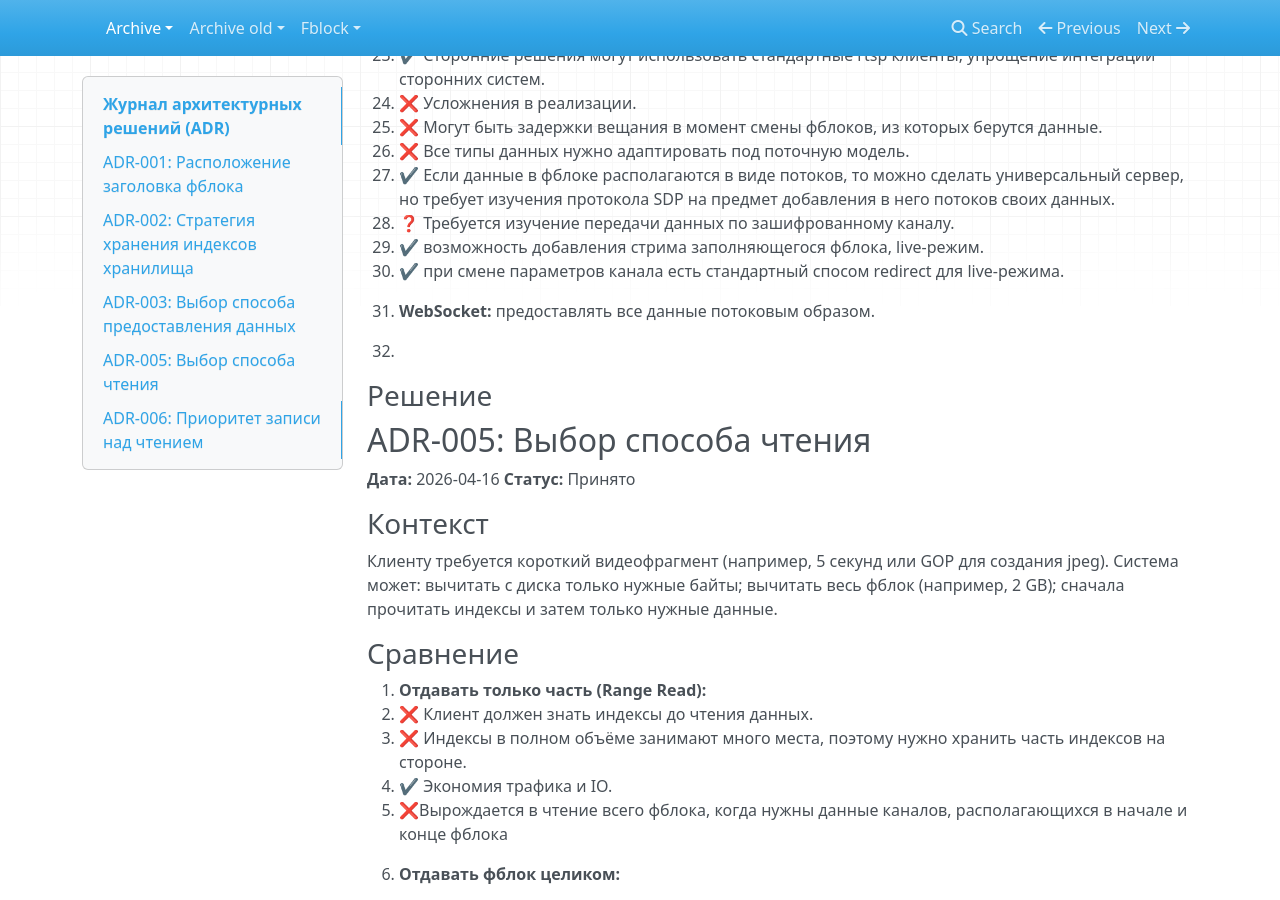
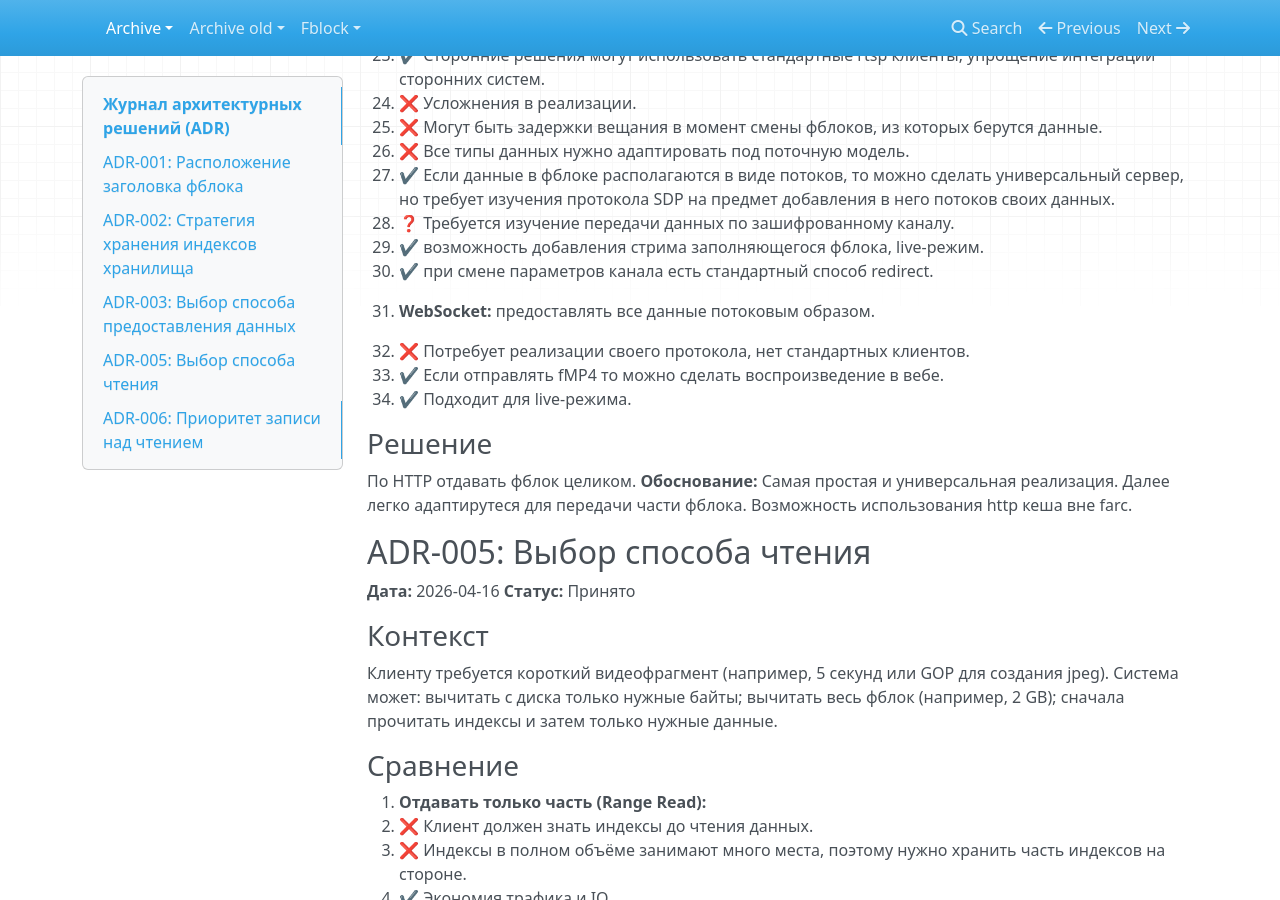
Before and after one commit to traycers/farc, an MkDocs documentation site: the page built from docs/docs/archive/01-architecture-decisions.md, in a window 1280 px wide and 900 px high, scrolled down 2755 px. Built offline with MkDocs 1.6.1, drawn with Linux system fonts in a browser that asks for light colours; nearby versions of some CDN libraries.

Commit message:
update api style

```diff
--- a/docs/docs/archive/01-architecture-decisions.md
+++ b/docs/docs/archive/01-architecture-decisions.md
@@ -100,13 +100,16 @@
    - ✔ Если данные в фблоке располагаются в виде потоков, то можно сделать универсальный сервер, но требует изучения протокола SDP на предмет добавления в него потоков своих данных.
    - ❓ Требуется изучение передачи данных по зашифрованному каналу.
    - ✔ возможность добавления стрима заполняющегося фблока, live-режим.
-   - ✔ при смене параметров канала есть стандартный спосом redirect для live-режима.
+   - ✔ при смене параметров канала есть стандартный способ redirect.
 
 1. **WebSocket:** предоставлять все данные потоковым образом.
-   -
+   - ❌ Потребует реализации своего протокола, нет стандартных клиентов.
+   - ✔ Если отправлять fMP4 то можно сделать воспроизведение в вебе.
+   - ✔ Подходит для live-режима.
 
 ### Решение
-
+По HTTP отдавать фблок целиком.
+**Обоснование:** Самая простая и универсальная реализация. Далее легко адаптирутеся для передачи части фблока. Возможность использования http кеша вне farc.
 
 ## ADR-005: Выбор способа чтения
 
```
